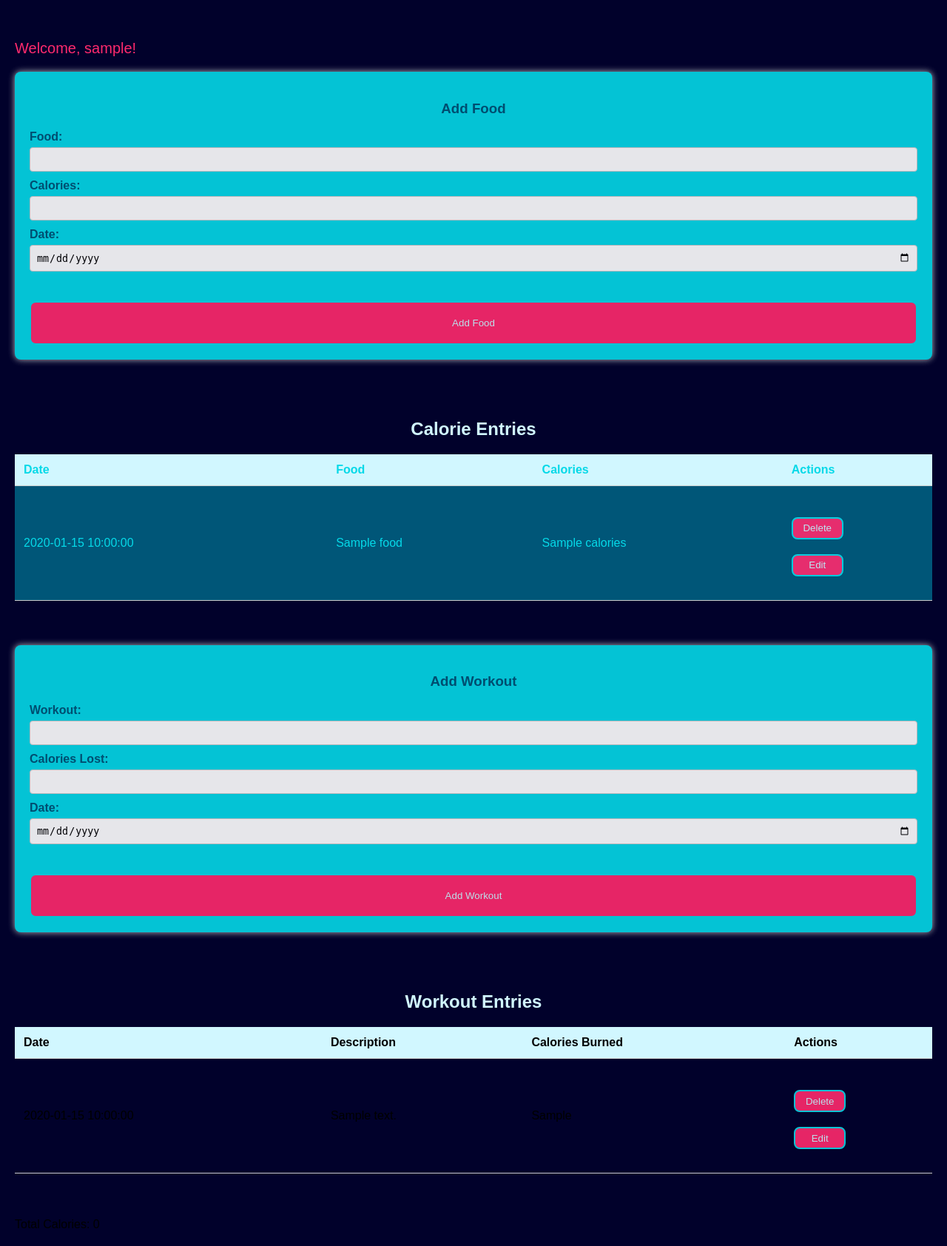
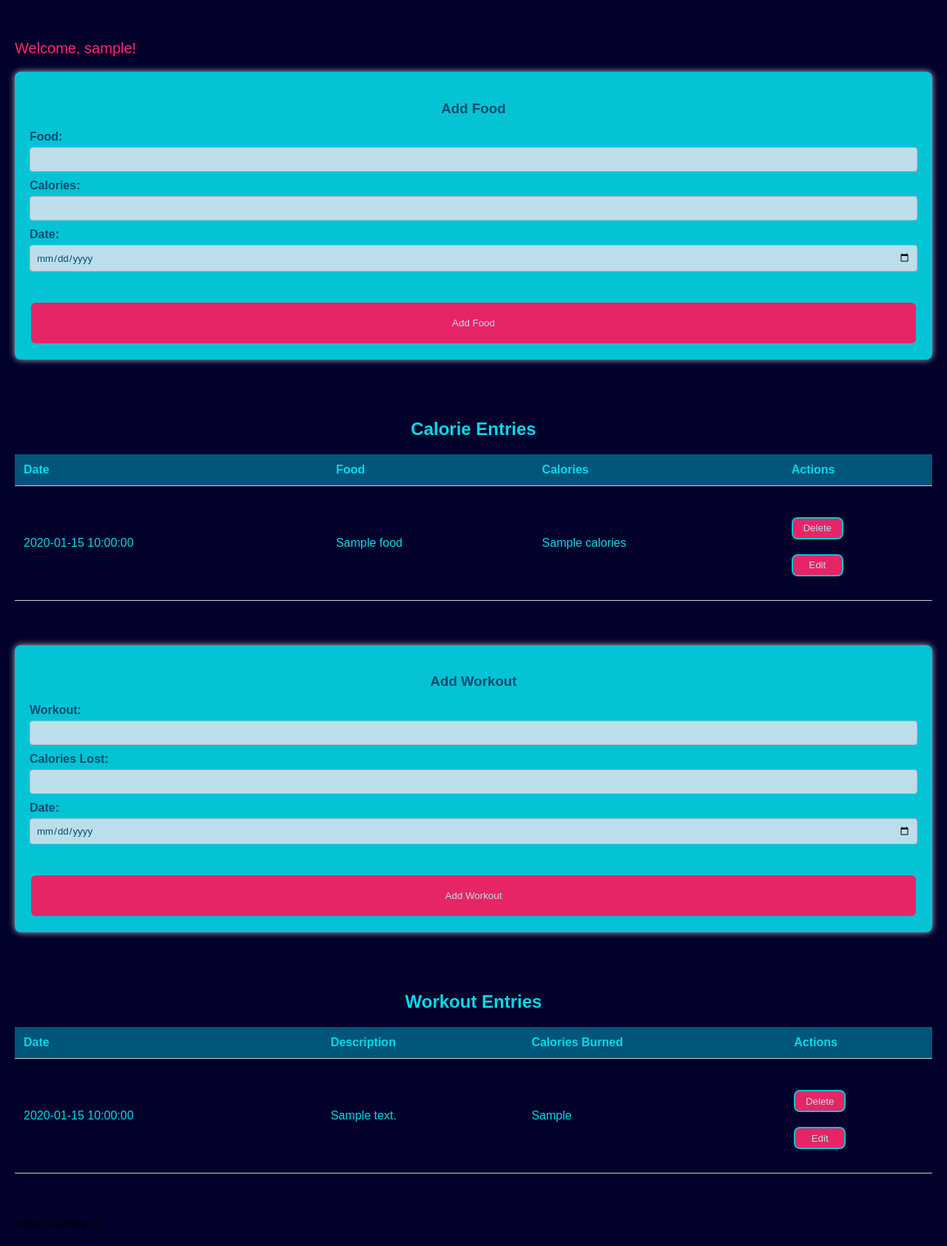
Before and after one commit to software-students-spring2024/5-final-project-spring-2024-dttt5, a Flask app: page / in a window 1280 px wide. Shown: the part 136-1820 px from the top of the page at 74% size. Run offline with Flask 3, Linux system fonts and the light colour scheme; the visitor is signed in with stand-in values (Sample User, id 1); a database or web service that is not in the repository returns one stand-in record (values such as "Sample title"); parts of the project's set-up code (start-up, migrations or seed data) failed here and were passed over.

Commit message:
updated index.html

```diff
--- a/app/static/style.css
+++ b/app/static/style.css
@@ -50,11 +50,11 @@ palette:
 }
 
 .indexHeader {
-    color: #d1f7ff;
+    color: #05d9e8;
 }
 
-#calories-table {
-    background-color: #005678;
+#calories-table, #workouts-table {
+    background-color: #01012b;
     color: #05d9e8;
 }
 
@@ -141,7 +141,7 @@ th, td {
 }
 
 th {
-    background-color: #d1f7ff;
+    background-color: #005678;
 }
 
 /* Utility classes */
--- a/app/templates/index.html
+++ b/app/templates/index.html
@@ -27,11 +27,11 @@
         <form id="calorie-form" method="post" action="/calories">
             <h3>Add Food</h3>
             <label for="food">Food:</label>
-            <input type="text" id="food" name="food" required>
+            <input type="text" class="inputStyle" id="food" name="food" required>
             <label for="calories">Calories:</label>
-            <input type="number" id="calories" name="calories" required>
+            <input type="number" class="inputStyle" id="calories" name="calories" required>
             <label for="date">Date:</label>
-            <input type="date" id="date" name="date" required>
+            <input type="date" class="inputStyle" id="date" name="date" required>
             <div class="spacer"></div>
             <button type="submit" class="addButtons">Add Food</button>
         </form>
@@ -83,11 +83,11 @@
         <form id="workout-form" method="post" action="/workouts">
             <h3>Add Workout</h3>
             <label for="description">Workout:</label>
-            <input type="text" id="description" name="description" required>
+            <input type="text" class="inputStyle" id="description" name="description" required>
             <label for="calories_burned">Calories Lost:</label>
-            <input type="number" id="calories_burned" name="calories_burned" required>
+            <input type="number" class="inputStyle" id="calories_burned" name="calories_burned" required>
             <label for="date">Date:</label>
-            <input type="date" id="date" name="date" required>
+            <input type="date" class="inputStyle" id="date" name="date" required>
             <div class="spacer"></div>
             <button type="submit" class="addButtons">Add Workout</button>
         </form>
```
